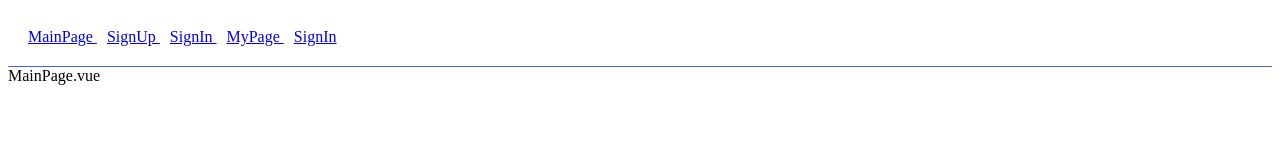
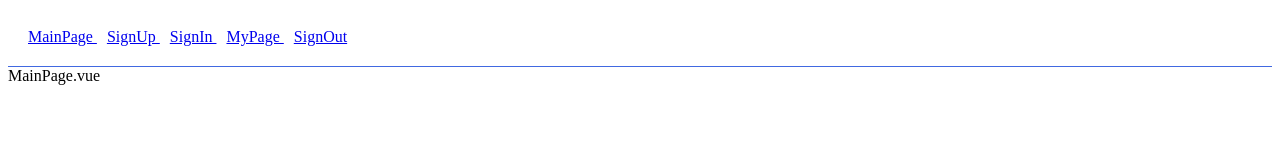
Before and after one commit to hyeonahc/vue-exercise, a Vue app in the folder tumbler-shop/01-tumbler-shop/: page / in a window 1280 px wide. Shown: the top 160 px of the page. Built offline with nearby package versions, Linux system fonts and the light colour scheme.

Commit message:
[01-tumbler-shop] docs: Update typo

```diff
--- a/tumbler-shop/01-tumbler-shop/src/components/TheHeader.vue
+++ b/tumbler-shop/01-tumbler-shop/src/components/TheHeader.vue
@@ -13,7 +13,7 @@
       MyPage
     </RouterLink>
     <RouterLink to="/">
-      SignIn
+      SignOut
     </RouterLink>
   </header>
 </template>
```
